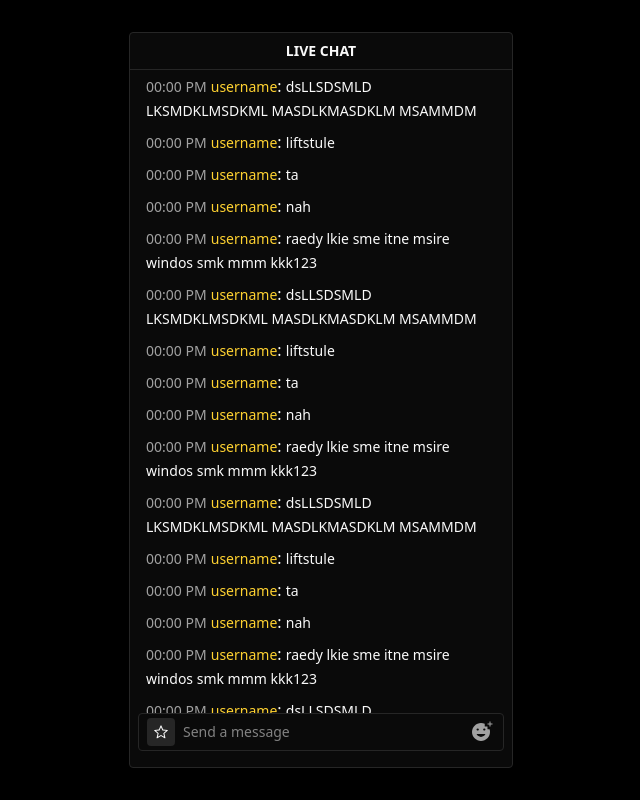
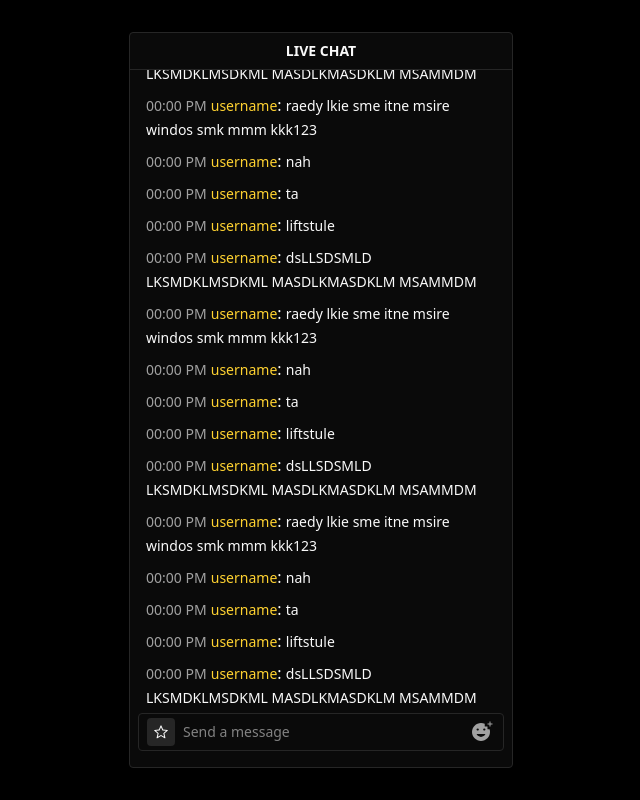
Before and after one commit to stagib/chat-client, a SvelteKit app: page / in a window 1280 px wide. Shown: the whole page, without its empty margins (319-959 px from the left). Built offline with nearby package versions, Linux system fonts and the light colour scheme.

Commit message:
sty;e: reverse col

```diff
--- a/src/routes/+page.svelte
+++ b/src/routes/+page.svelte
@@ -11,7 +11,7 @@
 			<div class="text-sm font-semibold">LIVE CHAT</div>
 		</div>
 
-		<div class="flex h-full flex-col overflow-y-auto">
+		<div class="flex h-full flex-col-reverse overflow-y-auto">
 			{#each { length: 30 } as _, i}
 				<Message username={'username'} content={'dsLLSDSMLD LKSMDKLMSDKML MASDLKMASDKLM MSAMMDM'} />
 				<Message username={'username'} content={'liftstule'} />
```
